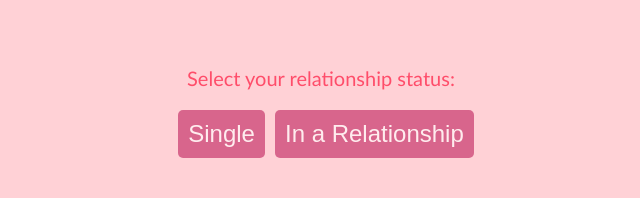
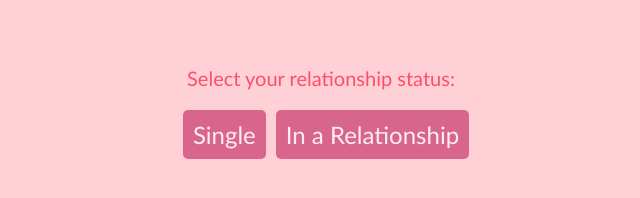
Before and after one commit to mathmaniac88/mathmaniac88.github.io, a Jekyll site: the page valentinesday.html, which Jekyll copies as it is, in a window 1280 px wide. Shown: the part 136-334 px from the top of the page, without its empty margins (319-959 px from the left). Built offline with Jekyll 4.4.1, drawn with Linux system fonts in a browser that asks for light colours.

Commit message:
Update valentinesday.html

```diff
--- a/valentinesday.html
+++ b/valentinesday.html
@@ -32,6 +32,7 @@ button {
   background-color: #bf1f5c;
   opacity: 0.6;
   margin-left: 10px;
+  font-family: "Trebuchet MS";
 }
 button:hover {
   opacity: 0.8;
```
